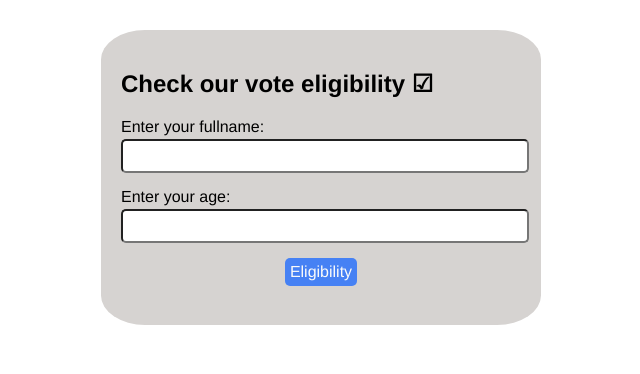
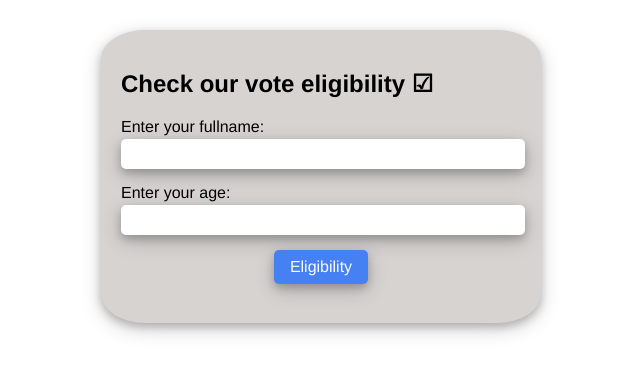
Before and after one commit to HimanayK/check-vote-eligibility, a plain HTML site: page index.html in a window 1280 px wide. Shown: the whole page, without its empty margins (319-959 px from the left). Drawn offline with Linux system fonts and the light colour scheme.

Commit message:
styles applied

```diff
--- a/style.css
+++ b/style.css
@@ -10,7 +10,8 @@ body {
     padding: 20px;
     background-color: #d6d3d1;
     border-radius: 10%;
-  }
+    box-shadow: 0 4px 8px 0 rgba(0, 0, 0, 0.2), 0 6px 20px 0 rgba(0, 0, 0, 0.19);
+    }
 
   .input-container {
     margin-bottom: 15px;
@@ -28,6 +29,8 @@ body {
     border-radius: 5px;
     font-family: Helvetica;
     font-size: 16px;
+    border: none;
+    box-shadow: 0 4px 8px 0 rgba(0, 0, 0, 0.2), 0 6px 20px 0 rgba(0, 0, 0, 0.19);
   }
 
   #btn,
@@ -37,13 +40,14 @@ body {
 
   #eligiblity-btn,
   #registration-btn {
-    padding: 5px;
+    padding: 0.5rem 1rem;
     border: none;
     border-radius: 5px;
     font-family: inherit;
     font-size: 16px;
     background-color: #4681f4;
     color: #fafaf9;
+    box-shadow: 0 4px 8px 0 rgba(0, 0, 0, 0.2), 0 6px 20px 0 rgba(0, 0, 0, 0.19);
   }
 
   #registration-section {
```
